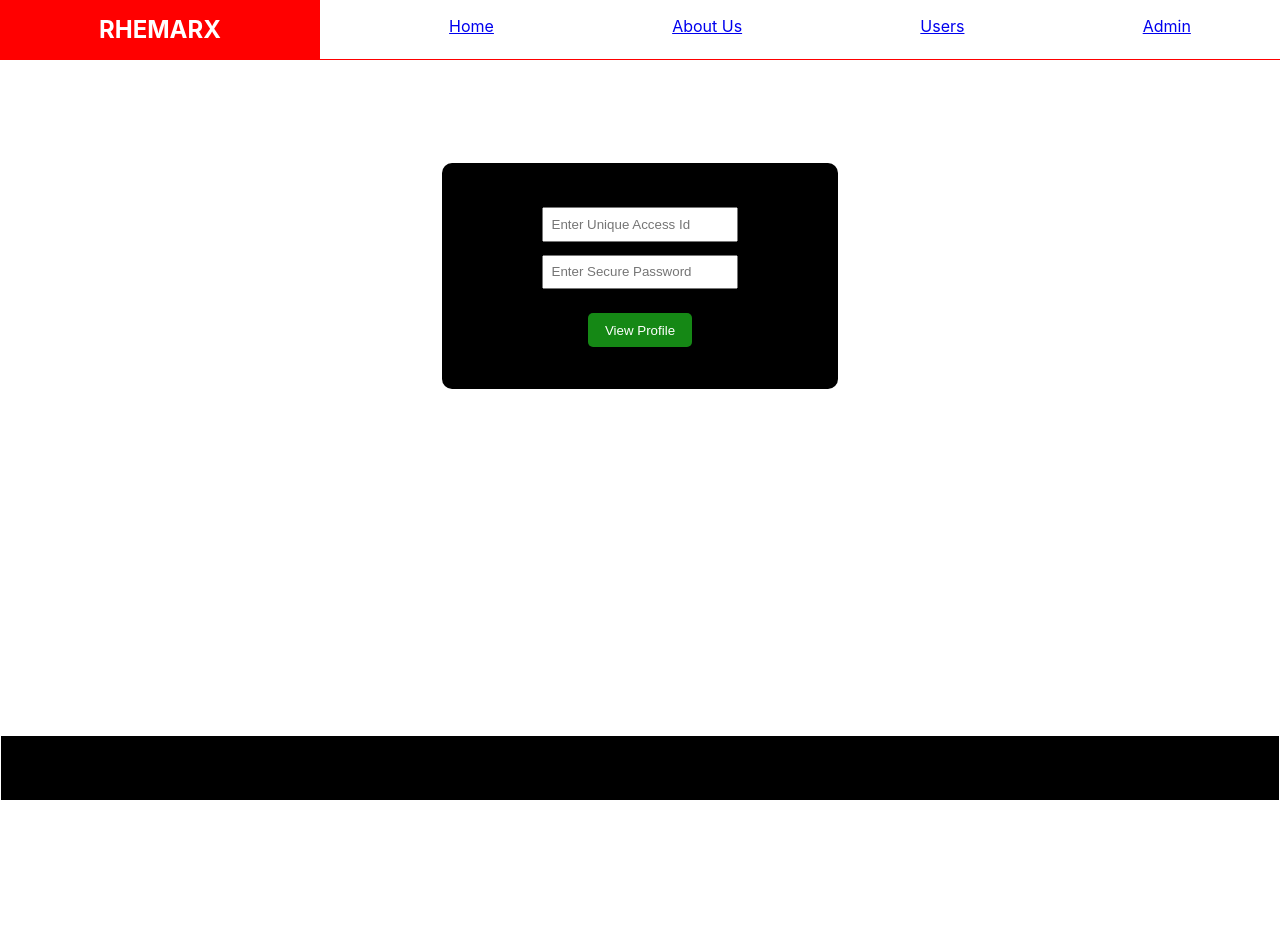
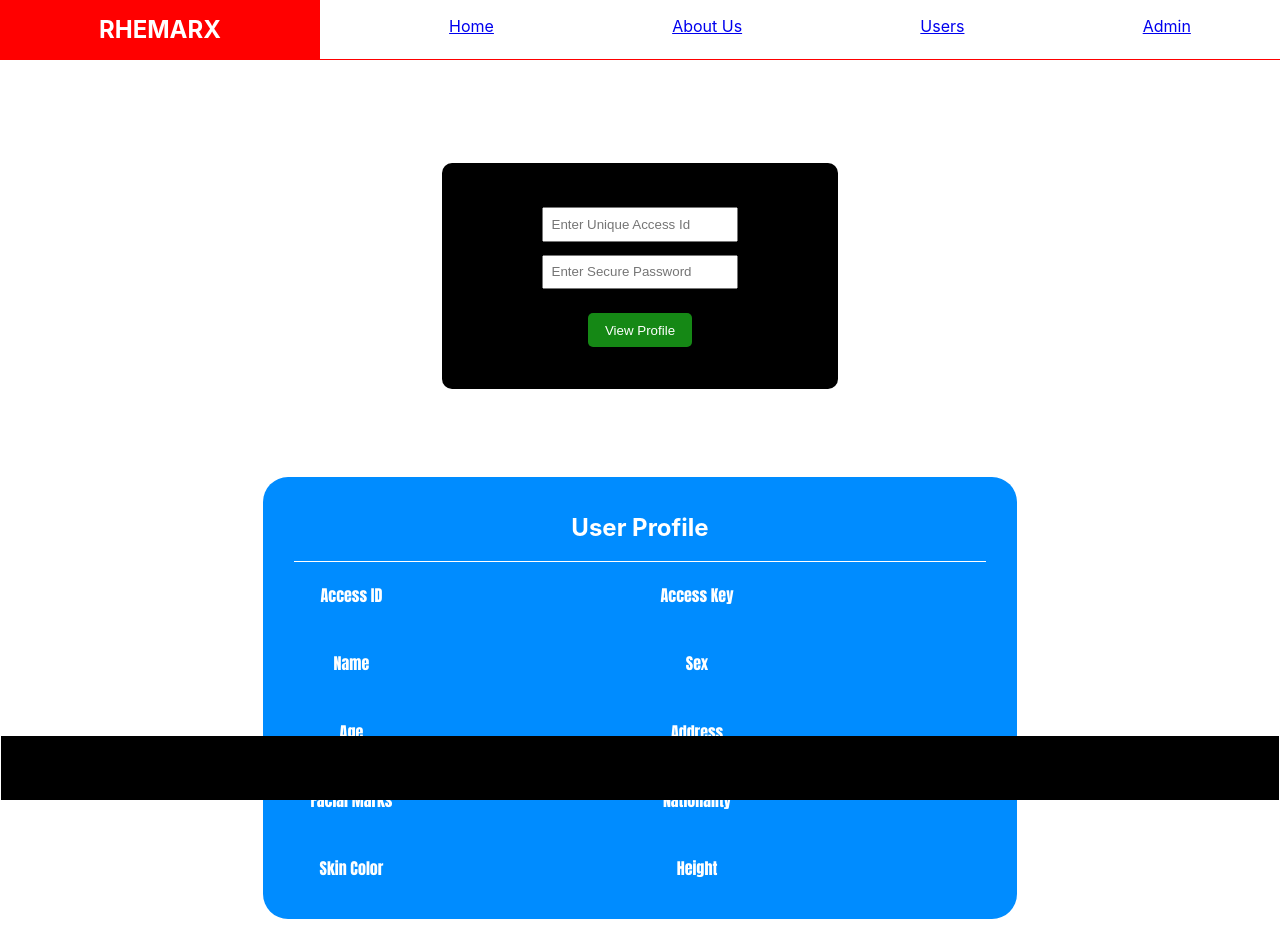
Before and after one commit to williamsOnwuesi/rhemarx, a React (Create React App) app in the folder rhemarx_ui/: page /viewProfileForm in a window 1280 px wide. Shown: the top 952 px of the page. Before the commit the page ends 800 px from the top, so only its background shows below. Built offline with nearby package versions, Linux system fonts and the light colour scheme.

Commit message:
latest update by Williams

```diff
--- a/rhemarx_ui/public/index.html
+++ b/rhemarx_ui/public/index.html
@@ -109,6 +109,17 @@
         width : 60%;
       }
 
+            .detailGrid{
+        display: grid;
+        grid-template-columns: 1fr 2fr;
+        grid-gap: 1%;
+      }
+
+      .detailGrid label {
+        padding : 18% 1%;
+        font-family: Impact, Haettenschweiler, 'Arial Narrow Bold', sans-serif;
+      }
+
     </style>
   </head>
   <body>
--- a/rhemarx_ui/src/pages/home.js
+++ b/rhemarx_ui/src/pages/home.js
@@ -1,7 +1,7 @@
 const Home = ()=>{
     return (
         <>
-            <h1>RHEMARX</h1>
+            <h1 style = {{margin : "10%", fontSize : "10vw"}}>RHEMARX</h1>
         </>
     );
 }
--- a/rhemarx_ui/src/pages/viewProfileForm.js
+++ b/rhemarx_ui/src/pages/viewProfileForm.js
@@ -19,6 +19,7 @@ const ViewProfileForm = (props)=>{
                 console.log(response.data.message);
                 setSqlMessage(response.data.message);
             }else{
+                setSqlMessage("");
                 console.log(response);
                 setResult(response.data[0]);
                 props.action(response.data[0]);
@@ -28,7 +29,7 @@ const ViewProfileForm = (props)=>{
 
     return (
         <center>
-            <section style = {{width : "25%", margin : "8% 0%", display : "grid", gridTemplateColumns : "1fr", background : "black", padding : "3%", borderRadius : "10px"}}>
+            <section style = {{width : "25%", margin : "8% 0%", marginBottom : "3.7%", display : "grid", gridTemplateColumns : "1fr", background : "black", padding : "3%", borderRadius : "10px"}}>
 
                 <div className = "profileInput">
                     <input onChange = {(e)=>{setAccessId(e.target.value)}} placeholder = "Enter Unique Access Id"/>
@@ -45,7 +46,70 @@ const ViewProfileForm = (props)=>{
             </section>
 
             <h1>{sqlMessage}</h1>
-            <h1>{result.name}</h1>
+
+            <section className = "profileMotherSection" style={{background : "white"}}>
+            <center>
+                <div className = "profileMother">
+
+                    <h1>User Profile</h1>
+
+                    <div className = "profileGrid">
+
+                        <div className = "detailGrid">
+                            <label>Access ID</label>
+                            <h4>{result.access_id}</h4>
+                        </div>
+
+                        <div className = "detailGrid">
+                            <label>Access Key</label>
+                            <h4>{result.access_key}</h4>
+                        </div>
+
+                        <div className = "detailGrid">
+                            <label>Name</label>
+                            <h4>{result.name}</h4>
+                        </div>
+
+                        <div className = "detailGrid">
+                            <label>Sex</label>
+                            <h4>{result.sex}</h4>
+                        </div>
+
+                        <div className = "detailGrid">
+                            <label>Age</label>
+                            <h4>{result.age}</h4>
+                        </div>
+
+                        <div className = "detailGrid">
+                            <label>Address</label>
+                            <h4>{result.address}</h4>
+                        </div>
+
+                        <div className = "detailGrid">
+                            <label>Facial Marks</label>
+                            <h4>{result.facial_marks}</h4>
+                        </div>
+
+                        <div className = "detailGrid">
+                            <label>Nationality</label>
+                            <h4>{result.nationality}</h4>
+                        </div>
+
+                        <div className = "detailGrid">
+                            <label>Skin Color</label>
+                            <h4>{result.skin_color}</h4>
+                        </div>
+
+                        <div className = "detailGrid">
+                            <label>Height</label>
+                            <h4>{result.height}</h4>
+                        </div>
+                    </div>
+
+                </div>
+            </center>
+        </section>
+
         </center>
     );
 }
```
